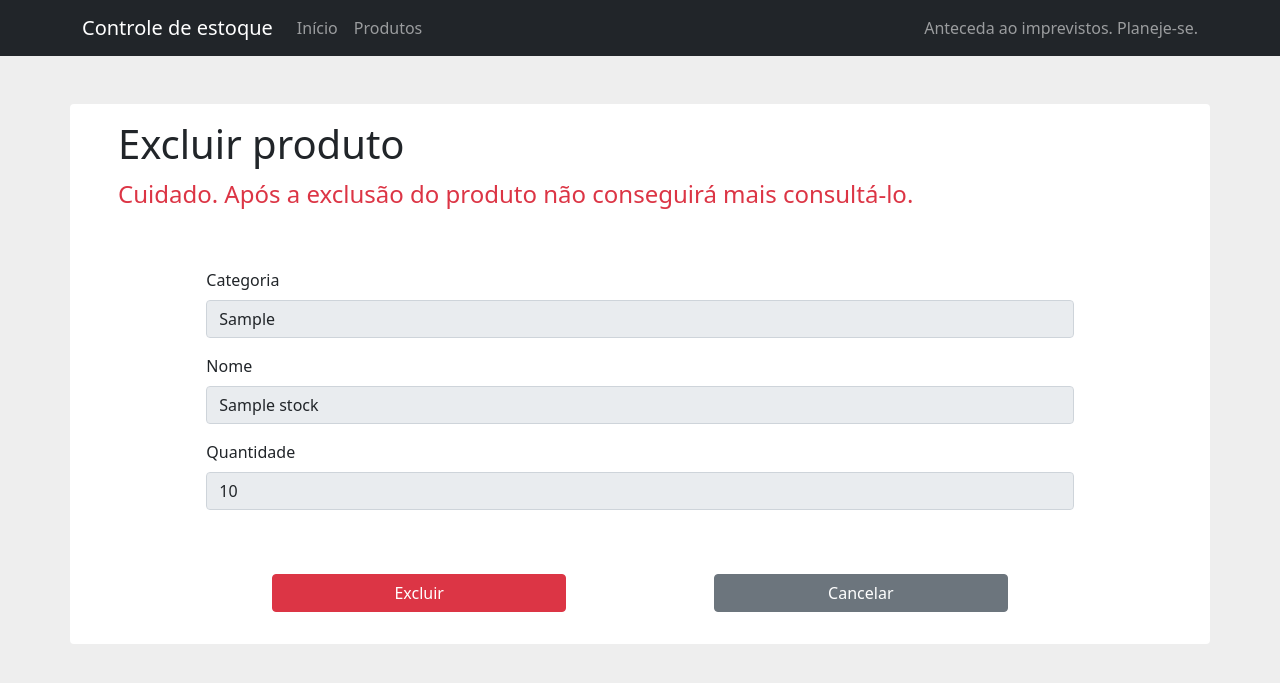
After one commit to WellingtonFidelis/stock-management, a Django app: page /delete-item/1/ in a window 1280 px wide. The commit adds this page. Shown: the top 683 px of the page. Run offline with Django 4.2, Linux system fonts and the light colour scheme; tables that the repository leaves empty hold one stand-in row (values such as "Sample post"); some libraries are stand-ins or nearby versions.

Commit message:
feat(backend/frontend): adding new rote, page and view to delete item.

```diff
--- a/core/urls.py
+++ b/core/urls.py
@@ -23,6 +23,7 @@ from stock_management.views import (
     listItemsView,
     createItemView,
     updateItemView,
+    deleteItemView,
 )
 
 urlpatterns = [
@@ -31,4 +32,5 @@ urlpatterns = [
     path("list-items", listItemsView, name="list-items"),
     path("create-item", createItemView, name="create-item"),
     path("update-item/<str:pk>/", updateItemView, name="update-item"),
+    path("delete-item/<str:pk>/", deleteItemView, name="delete-item"),
 ] + static(settings.STATIC_URL, document_root=settings.STATIC_ROOT)
--- a/stock_management/forms.py
+++ b/stock_management/forms.py
@@ -182,3 +182,28 @@ class StockUpdateForm(forms.ModelForm):
         },
         required=True,
     )
+
+
+class StockDeleteForm(forms.ModelForm):
+    class Meta:
+        model = Stock
+        fields = ["category", "item_name", "quantity"]
+
+    category = forms.CharField(
+        label="Categoria",
+        # max_length=80,
+        disabled=True,
+        required=False,
+    )
+
+    item_name = forms.CharField(
+        label="Nome",
+        disabled=True,
+        required=False,
+    )
+
+    quantity = forms.IntegerField(
+        label="Quantidade",
+        disabled=True,
+        required=False,
+    )
--- a/stock_management/views.py
+++ b/stock_management/views.py
@@ -1,6 +1,11 @@
 from django.shortcuts import render, redirect
 from stock_management.models import Stock
-from stock_management.forms import StockCreateForm, StockSearchForm, StockUpdateForm
+from stock_management.forms import (
+    StockCreateForm,
+    StockSearchForm,
+    StockUpdateForm,
+    StockDeleteForm,
+)
 
 # Create your views here.
 
@@ -83,8 +88,31 @@ def updateItemView(request, pk):
 
     context = {
         "form": form,
+        "product": queryset,
         "title": title,
         "sub_title": sub_title,
     }
 
     return render(request=request, context=context, template_name=template)
+
+
+def deleteItemView(request, pk):
+    title = "Excluir produto"
+    sub_title = "Cuidado. Após a exclusão do produto não conseguirá mais consultá-lo."
+    template = "pages/delete-item.html"
+
+    queryset = Stock.objects.get(id=pk)
+    form = StockDeleteForm(instance=queryset)
+
+    if request.method == "POST":
+        queryset.delete()
+        return redirect("/list-items")
+
+    context = {
+        "form": form,
+        "product": queryset,
+        "title": title,
+        "sub_title": sub_title,
+    }
+
+    return render(request=request, context=context, template_name=template)
--- /dev/null
+++ b/templates/pages/delete-item.html
@@ -0,0 +1,37 @@
+{% extends "base.html" %}
+{% load crispy_forms_tags %}
+
+{% block title %}Stock - {{ title }}{% endblock title %}
+
+
+{% block content %}
+
+<div class="container mt-5 p-3 px-5 bg-white rounded">
+
+    <div class="row gx-3 justify-content-around">
+        <div class="col-12">
+            <h1>{{ title }}</h1>
+            <legend class="text-danger">{{ sub_title }}</legend>
+        </div>
+        <!-- <div class="col-3 align-self-center">
+            <input type="button" class="btn btn-secondary btn-large" value="Cadastrar novo produto">
+        </div> -->
+    </div>
+
+    <div class="row justify-content-center gx-3 mt-5 mb-3">
+        <div class="col-10">
+            <div>
+                <form action="" method="post">
+                    {% csrf_token %}
+                    {{ form | crispy }}
+                    <div class="row g-3 mt-5 justify-content-center align-items-center justify-content-around">
+                        <input type="submit" class="btn btn-danger col-4" value="Excluir">
+                        <a class="btn btn-secondary col-4" type="button" href="{% url 'list-items' %}">Cancelar</a>
+                    </div>
+                </form>
+            </div>
+        </div>
+    </div>
+</div>
+
+{% endblock content %}
--- a/templates/pages/list-items.html
+++ b/templates/pages/list-items.html
@@ -15,7 +15,7 @@
             <legend>{{ sub_title }}</legend>
         </div>
         <div class="col-3 align-self-center">
-            <a type="button" class="btn btn-secondary btn-large" href="{% url 'create-item' %}">Cadastrar novo
+            <a type="button" class="btn btn-secondary btn-sm" href="{% url 'create-item' %}">Cadastrar novo
                 produto</a>
         </div>
     </div>
```
Also changed, not shown: templates/pages/update-item.html (+4 -5 lines).
